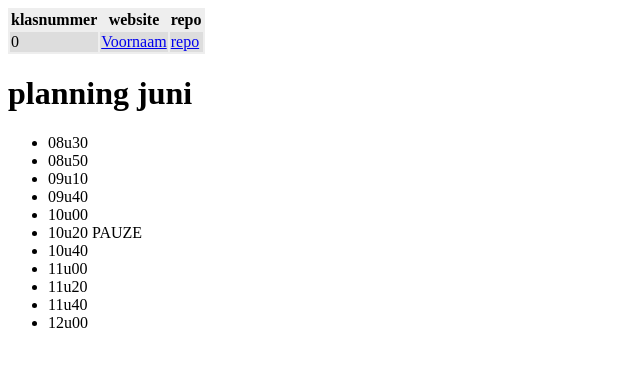
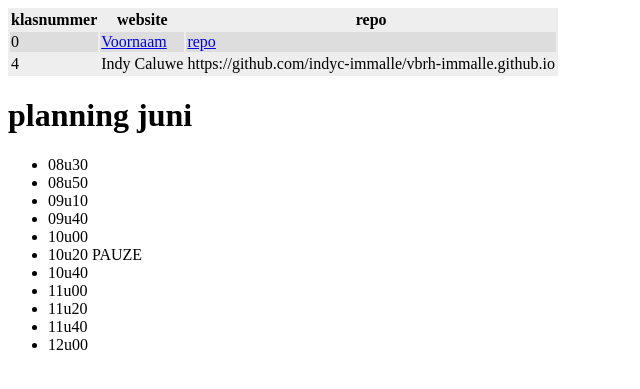
Before and after one commit to vbrh-immalle/vbrh-immalle.github.io, a Jekyll site: the page built from GIPWebsites2018-2019/index.md, in a window 1280 px wide. Shown: the top 389 px of the page, without its empty margins (0-640 px from the left). Built offline with Jekyll 4.4.1, drawn with Linux system fonts in a browser that asks for light colours; some web fonts are replaced.

Commit message:
Update index.md

```diff
--- a/GIPWebsites2018-2019/index.md
+++ b/GIPWebsites2018-2019/index.md
@@ -6,7 +6,7 @@ title: GIP Websites 2016-2017
 | klasnummer | website | repo |
 |---|---|---|
 | 0 | [Voornaam](http://vbrh-immalle.github.io/) | [repo](https://github.com/vbrh-immalle/vbrh-immalle.github.io) |
-
+| 4 | Indy Caluwe | https://github.com/indyc-immalle/vbrh-immalle.github.io |
 
 # planning juni
 
```
